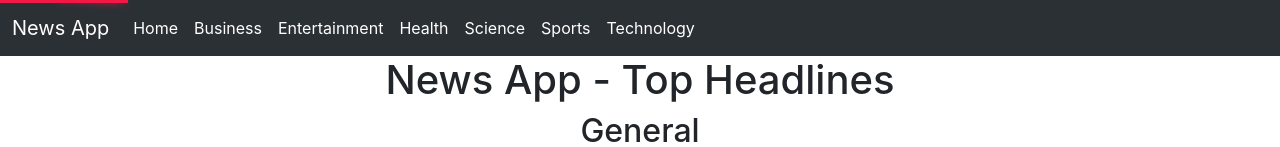
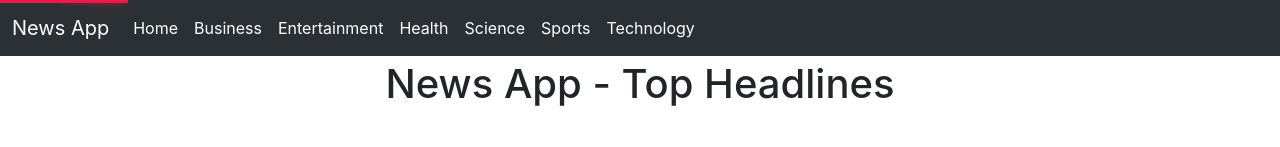
Before and after one commit to baqar-abbas/news-app-react, a React (Create React App) app: page / in a window 1280 px wide. Shown: the top 147 px of the page. Built offline with nearby package versions, Linux system fonts and the light colour scheme; no server answers.

Commit message:
add sticky navbar and adjusted margins of haeadings
Add sticky navbar to keep navbar fixed while scrolling the page. Adjusted margin of headings to align well on the UI.

```diff
--- a/src/components/Navbar.js
+++ b/src/components/Navbar.js
@@ -6,7 +6,7 @@ export class Navbar extends Component {
   render() {
     return (
       <div>
-        <nav className="navbar bg-dark navbar-expand-lg bg-body-tertiary" data-bs-theme="dark">
+        <nav className="navbar bg-dark fixed-top navbar-expand-lg bg-body-tertiary" data-bs-theme="dark">
   <div className="container-fluid">
     <Link className="navbar-brand" to="/">News App</Link>
     <button className="navbar-toggler" type="button" data-bs-toggle="collapse" data-bs-target="#navbarSupportedContent" aria-controls="navbarSupportedContent" aria-expanded="false" aria-label="Toggle navigation">
--- a/src/components/News.js
+++ b/src/components/News.js
@@ -71,7 +71,7 @@ export class News extends Component {
   render() {
     return (
       <>
-        <h1 className="heading" myStyle={{margin: "35px 0"}}>News App - Top Headlines</h1>
+        <h1 className="heading" style={{margin: "35px 0", marginTop:'60px'}}>News App - Top Headlines</h1>
         <h2 className='text-center'>{this.capitalize(this.props.category)}</h2>
         {this.state.loading && <Spinner/>}
 
```
